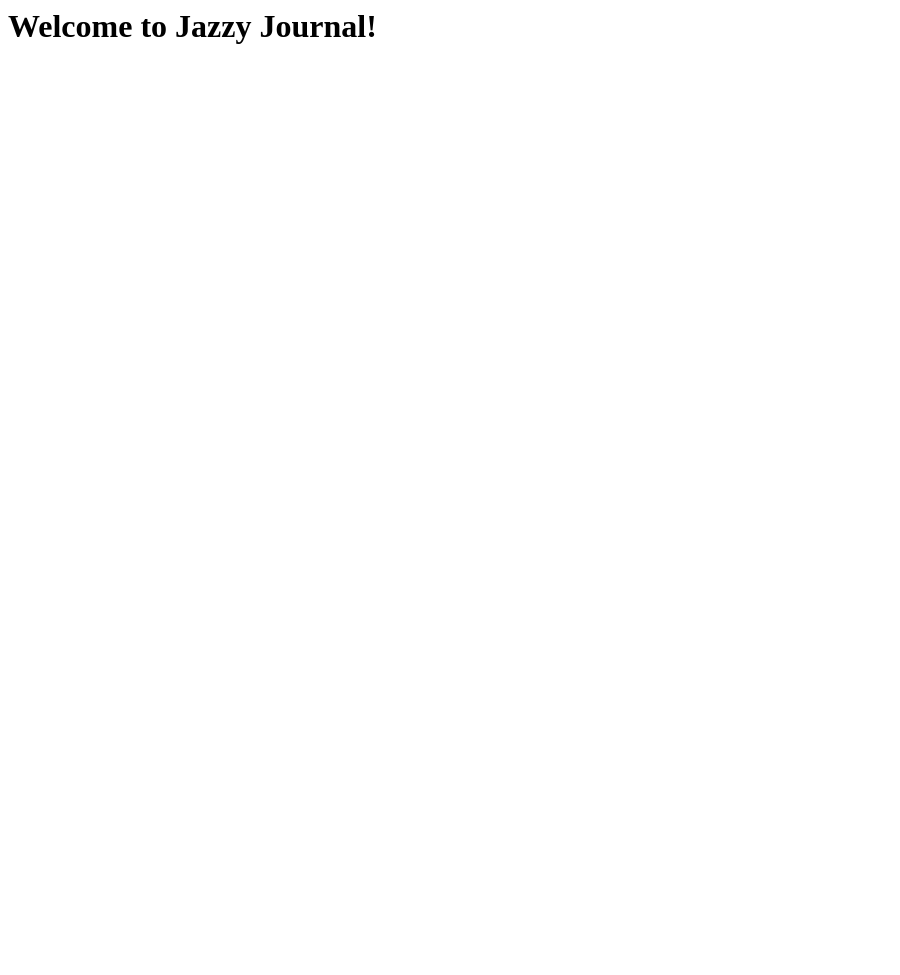
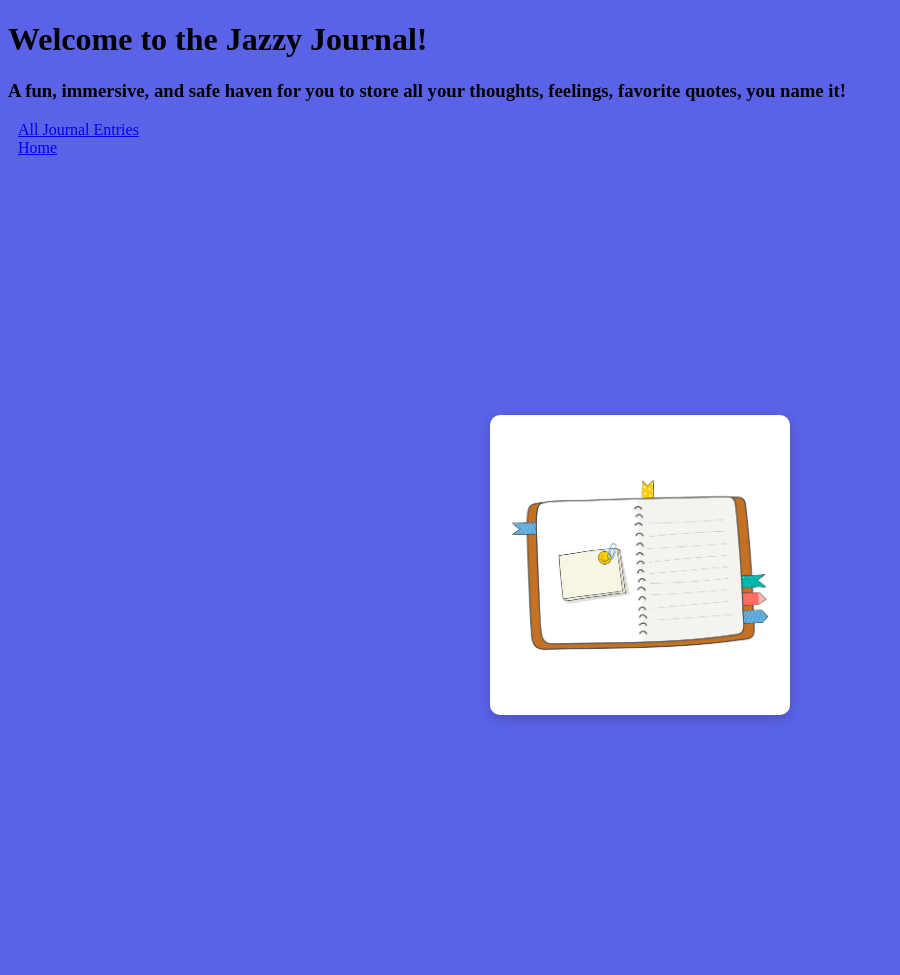
Before and after one commit to DCampbell0519/django-crud-app-lab, a Django app: page / in a window 1280 px wide. Shown: the whole page, without its empty margins (0-900 px from the left). Before the commit the page ends 44 px from the top, so only its background shows below. Run offline with Django 5.2, Linux system fonts and the light colour scheme.

Commit message:
landing and index views, mild css

```diff
--- /dev/null
+++ b/my_journal/static/css/base.css
@@ -0,0 +1,27 @@
+body {
+  background-color: rgb(90, 99, 231);
+}
+
+.header-logo-container {
+  display: flex;
+  justify-content: center;
+  align-items: center;
+  height: 100vh;
+}
+
+.header-logo-container img {
+  max-width: 300px;
+  height: auto;
+  border-radius: 10px;
+  box-shadow: 0 4px 12px rgba(0, 0, 0, 0.2);
+}
+
+nav {
+  margin: 10px;
+}
+
+ul {
+  margin: 0;
+  list-style: none;
+  padding: 0;
+}
--- /dev/null
+++ b/my_journal/templates/base.html
@@ -0,0 +1,28 @@
+{% load static %}
+<!DOCTYPE html>
+<html lang="en">
+  <head>
+    <meta charset="UTF-8" />
+    <meta name="viewport" content="width=device-width, initial-scale=1.0" />
+    <link rel="stylesheet" href="{% static 'css/base.css' %}" />
+    <title>Jazzy Journal</title>
+    {% block head %} {% endblock %}
+  </head>
+  <body>
+    <main>{% block content %} {% endblock %}</main>
+    <nav>
+      <ul>
+        <li><a href="{% url 'journal-index' %}">All Journal Entries</a></li>
+        <li><a href="{% url 'home' %}">Home</a></li>
+      </ul>
+    </nav>
+    <div class="header-logo-container">
+      <a href="/">
+        <img
+          src="{% static 'images/Journal Cartoon.jpg' %}"
+          alt="The Jazzy Journal Logo"
+        />
+      </a>
+    </div>
+  </body>
+</html>
--- a/my_journal/templates/home.html
+++ b/my_journal/templates/home.html
@@ -1,12 +1,9 @@
-<!DOCTYPE html>
-<html lang="en">
-<head>
-    <meta charset="UTF-8">
-    <meta name="viewport" content="width=device-width, initial-scale=1.0">
-    <title>Jazzy Journal</title>
-</head>
-<body>
-    <h1>Welcome to the Jazzy Journal</h1>
-    <h3>A fun, familiar haven for logging all your thoughts, favorite quotes, anything else rattling around inside that head of yours.</h3>
-</body>
-</html>
+{% extends 'base.html' %} {% load static %}
+{% block head %}
+    <link rel="stylesheet" href="{% static 'css/base.css' %}" />
+{% endblock %}
+
+{% block content %}
+    <h1>Welcome to the Jazzy Journal!</h1>
+    <h3>A fun, immersive, and safe haven for you to store all your thoughts, feelings, favorite quotes, you name it!</h3>
+{% endblock %}
--- a/my_journal/urls.py
+++ b/my_journal/urls.py
@@ -3,5 +3,6 @@ from . import views
 
 urlpatterns = [
     path('', views.home, name='home'),
-    path('journal/', views.journal_index, name='journal-index')
+    path('journal/', views.journal_index, name='journal-index'),
+    path('journal/<int:journal_id>/', views.journal_detail, name='journal-detail'),
 ]
--- a/my_journal/views.py
+++ b/my_journal/views.py
@@ -1,9 +1,14 @@
 from django.shortcuts import render
 from django.http import HttpResponse
+from .models import Journal
 
 # Create your views here.
 def home(request):
-    return HttpResponse('<h1>Welcome to Jazzy Journal!</h1>')
+    return render(request, 'home.html')
 
 def journal_index(request):
-    return HttpResponse('<h1>And here lies all of your Journal Entries</h1>')
+    journal_entries = Journal.objects.all()
+    return render(request, 'journal/index.html', { 'journal_entries': journal_entries })
+
+def journal_detail(request):
+    return HttpResponse('<h1>And here is the specific journal entry you clicked on</h1>')
```
Also changed, not shown: my_journal/templates/journal/detail.html (added, +11 -0 lines), my_journal/templates/journal/index.html (added, +16 -0 lines), my_journal/static/images/Journal Cartoon.jpg (added).
